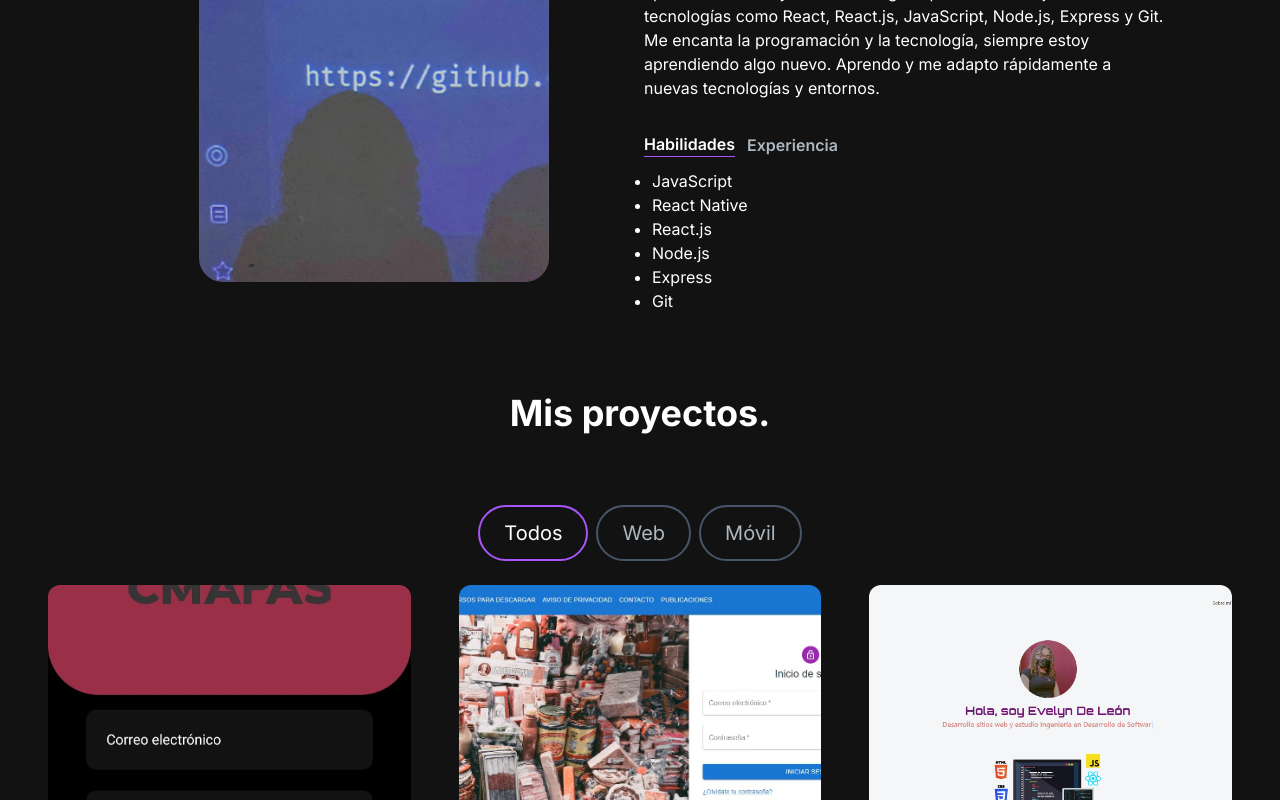
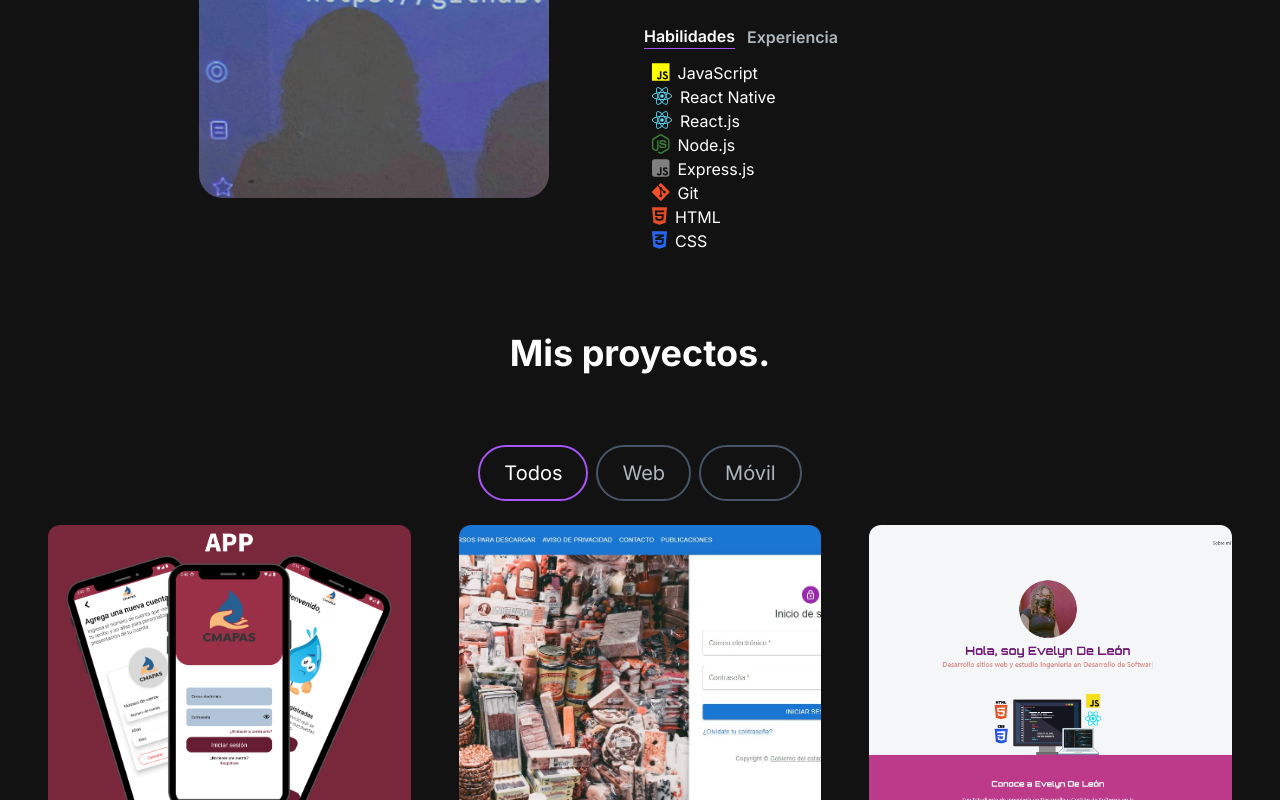
Before and after one commit to evedl/portfolio-new2024, a Next.js app: page / in a window 1280 px wide. Shown: the part 820-1620 px from the top of the page. Built offline with nearby package versions, Linux system fonts and the light colour scheme.

Commit message:
varios cambios
cv, icons, imagen de proyecto y descripción

```diff
--- a/src/app/components/AboutSection.jsx
+++ b/src/app/components/AboutSection.jsx
@@ -2,6 +2,8 @@
 import React, { useState, useTransition } from 'react'
 import TabButton from './TabButton'
 import Image from 'next/image';
+import { FontAwesomeIcon } from '@fortawesome/react-fontawesome';
+import { faCss3Alt, faGitAlt, faHtml5, faJs, faJsSquare, faNodeJs, faReact } from '@fortawesome/free-brands-svg-icons';
 
 
 const tabContent = [
@@ -9,13 +11,72 @@ const tabContent = [
         title: 'Habilidades',
         id: 'skills',
         content: (
-            <ul className='list-disc pl-2'>
-                <li>JavaScript</li>
-                <li>React Native</li>
-                <li>React.js</li>
-                <li>Node.js</li>
-                <li>Express</li>
-                <li>Git</li>
+            <ul className='list-none pl-2'>
+                <li>
+                    <FontAwesomeIcon
+                        icon={faJs}
+                        color={'yellow'}
+                        className='text-xl mr-2 '
+                    />
+                    JavaScript
+                </li>
+                <li>
+                    <FontAwesomeIcon
+                        icon={faReact}
+                        color={'#61dbfb'}
+                        className='text-xl mr-2'
+                    />
+                    React Native
+                </li>
+                <li>
+                    <FontAwesomeIcon
+                        icon={faReact}
+                        color={'#61dbfb'}
+                        className='text-xl mr-2'
+                    />
+                    React.js
+                </li>
+                <li>
+                    <FontAwesomeIcon
+                        icon={faNodeJs}
+                        color={'#3c873a'}
+                        className='text-xl mr-2'
+                    />
+                    Node.js
+                </li>
+                <li>
+                    <FontAwesomeIcon
+                        icon={faJsSquare}
+                        color={'grey'}
+                        className='text-xl mr-2'
+                    />
+
+                    Express.js
+                </li>
+                <li>
+                    <FontAwesomeIcon
+                        icon={faGitAlt}
+                        color={'#f34f29'}
+                        className='text-xl mr-2'
+                    />
+                    Git
+                </li>
+                <li>
+                    <FontAwesomeIcon
+                        icon={faHtml5}
+                        color={'#e34c26'}
+                        className='text-xl mr-2'
+                    />
+                    HTML
+                </li>
+                <li>
+                    <FontAwesomeIcon
+                        icon={faCss3Alt}
+                        color={'#2965f1'}
+                        className='text-xl mr-2'
+                    />
+                    CSS
+                </li>
             </ul>
         )
     },
--- a/src/app/components/HeroSection.jsx
+++ b/src/app/components/HeroSection.jsx
@@ -57,7 +57,7 @@ const HeroSection = () => {
 
                     <button className='px-1 py-1 w-full sm:w-fit rounded-full mr-4 bg-purple-300 hover:bg-purple-400 text-white'>
                         <Link
-                            href={urlTypes.CV}
+                            href='/cv.pdf'
                             target='_blank' rel='noopener noreferrer'
                             className='block bg-[#121212] hover:bg-gradient-to-r from-pink-500 to-purple-500 rounded-full px-5 py-2'
                         >
--- a/src/app/components/ProjectsSection.jsx
+++ b/src/app/components/ProjectsSection.jsx
@@ -8,8 +8,8 @@ const projectData = [
     {
         id: 1,
         title: 'Aplicación móvil CMAPAS',
-        description: 'Aplicación móvil para la gestion del servicio de agua y alcantarillado, pago del servico, entre otras funciones.',
-        imgURL: '/images/projects/4.jpg',
+        description: 'Aplicación móvil (Android y iOS), utilizando React native, para la gestión del servicio de agua y alcantarillado, optimizando el proceso de pago, mejorando significativamente el rendimiento y la seguridad, entre otras funciones.',
+        imgURL: '/images/projects/cmapas.png',
         tag: ['Todos', 'Móvil'],
         gitUrl: 'https://github.com/evedl',
         playstore: 'https://play.google.com/store/apps/details?id=com.appcmapas&hl=en',
```
Also changed, not shown: public/images/projects/cmapas.png (added), 1 other file (tests, documents, lock files or other folders).
